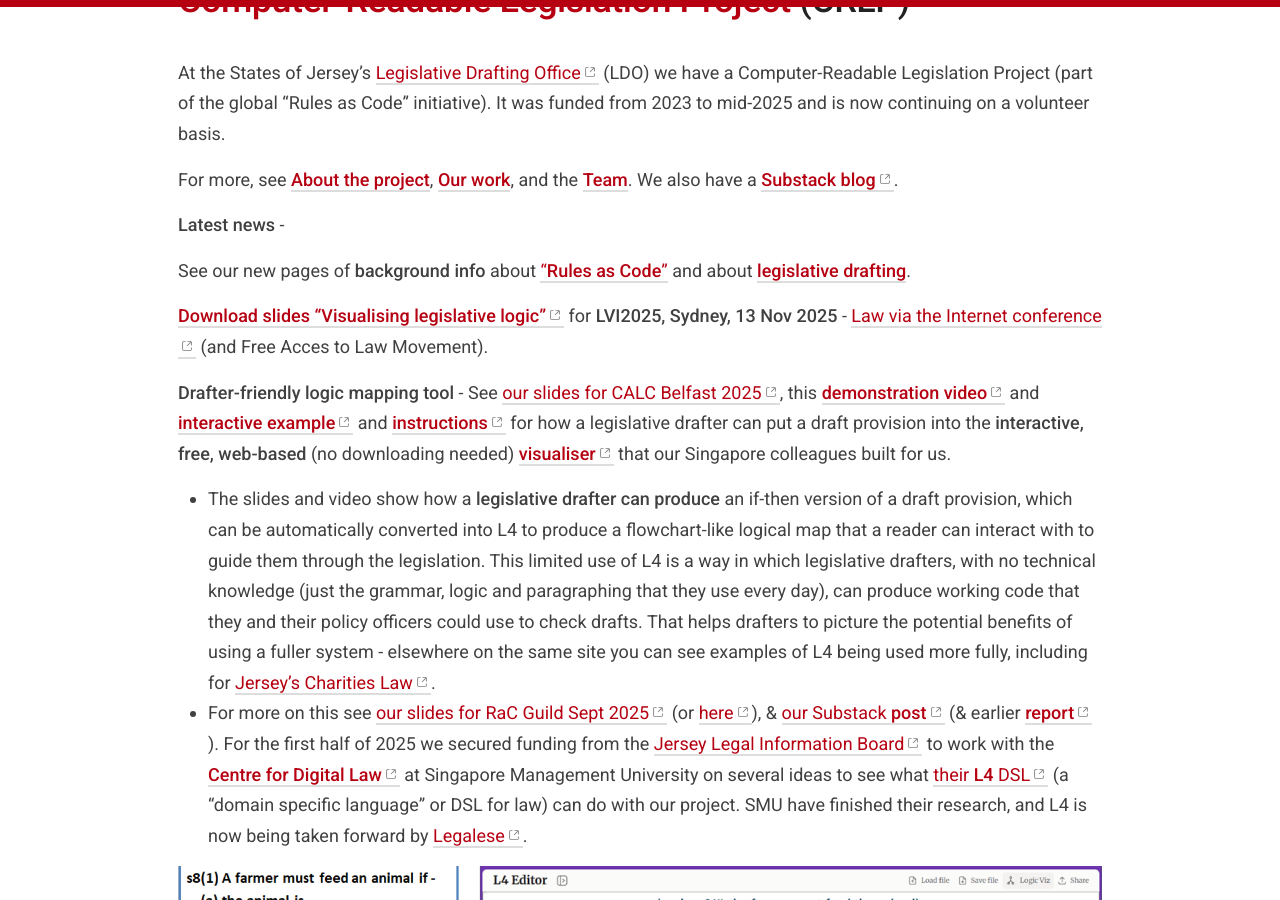
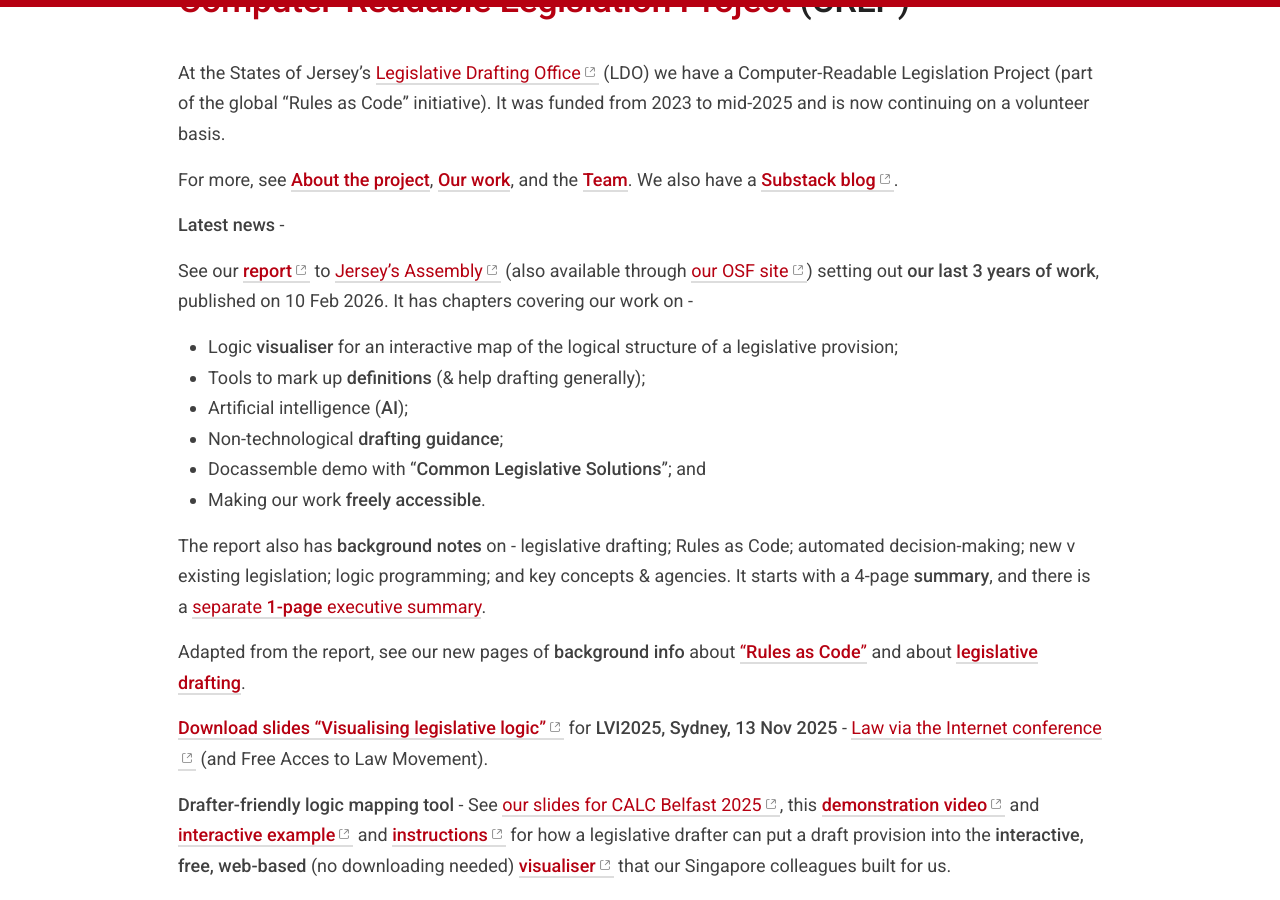
Before and after one commit to crlp-jerseyldo/crlp-jerseyldo.github.io, a Jekyll site: the page built from index.md, in a window 1280 px wide and 900 px high, scrolled down 210 px. Built offline with Jekyll 4.4.1, drawn with Linux system fonts in a browser that asks for light colours; our own code applies the rules of GitHub Pages for plain Markdown files.

Commit message:
Update index.md
Added news item on 10/2/26 Report to Assembly

```diff
--- a/index.md
+++ b/index.md
@@ -10,7 +10,17 @@ For more, see [**About the project**](/about), [**Our work**](/work), and the [*
 
 **Latest news** -
 
-See our new pages of **background info** about ["**Rules as Code**"](/about/rulesascode) and about [**legislative drafting**](/about/legislative-drafting).
+See our [**report**](https://statesassembly.je/getmedia/aded03e3-3f6e-4d70-ba2a-686df67dc1d3/R-24-2026.pdf){:target="_blank"} to [Jersey's Assembly](https://statesassembly.je/publications/assembly-reports){:target="_blank"} (also available through [our OSF site](https://osf.io/m4che){:target="_blank"}) setting out **our last 3 years of work**, published on 10 Feb 2026. It has chapters covering our work on -
+* Logic **visualiser** for an interactive map of the logical structure of a legislative provision;
+* Tools to mark up **definitions** (& help drafting generally);
+* Artificial intelligence (**AI**);
+* Non-technological **drafting guidance**;
+* Docassemble demo with “**Common Legislative Solutions**”; and
+* Making our work **freely accessible**.
+
+The report also has **background notes** on - legislative drafting; Rules as Code; automated decision-making; new v existing legislation; logic programming; and key concepts & agencies. It starts with a 4-page **summary**, and there is a [separate **1-page** executive summary](){:target="_blank"}.
+
+Adapted from the report, see our new pages of **background info** about ["**Rules as Code**"](/about/rulesascode) and about [**legislative drafting**](/about/legislative-drafting).
 
 [**Download slides "Visualising legislative logic"**](https://osf.io/bryxa){:target="_blank"} for **LVI2025, Sydney, 13 Nov 2025** - [Law via the Internet conference](https://www.lvi2025.org/program/){:target="_blank"} (and Free Acces to Law Movement).
 
```
